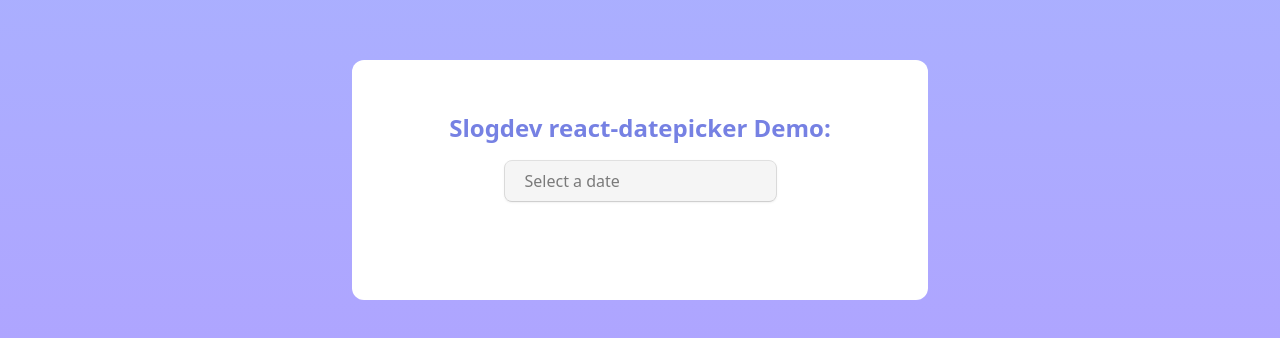
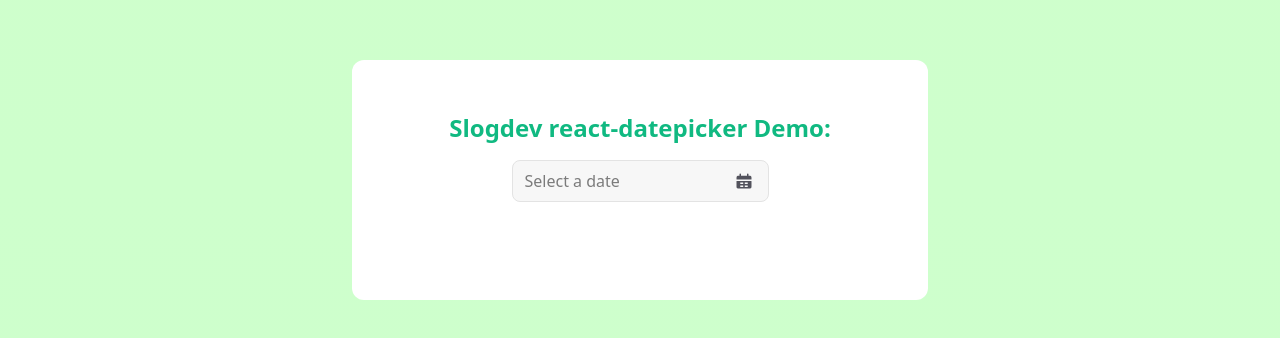
Before and after one commit to slogvo/slog-react-daypicker, a React (Vite) app: page / in a window 1280 px wide. Shown: the part 220-558 px from the top of the page. Built offline with nearby package versions, Linux system fonts and the light colour scheme.

Commit message:
update v1

```diff
--- a/src/App.tsx
+++ b/src/App.tsx
@@ -8,11 +8,11 @@
       className="h-screen w-screen flex items-center justify-center"
       style={{
         backgroundImage:
-          "linear-gradient(0deg, rgb(177, 158, 255), rgb(168, 181, 255))",
+          "linear-gradient(0deg, rgb(205, 255, 204), rgb(207, 255, 204))",
       }}
     >
       <div className="p-5 bg-white w-full max-w-xl mx-auto h-60 rounded-xl flex flex-col items-center">
-        <h1 className="mt-8 text-2xl font-bold text-[#7681e3]">
+        <h1 className="mt-8 text-2xl font-bold text-primary">
           Slogdev react-datepicker Demo:
         </h1>
         <SlogDatePicker />
--- a/src/components/slog-date-picker.tsx
+++ b/src/components/slog-date-picker.tsx
@@ -1,4 +1,4 @@
-import React, { useState } from "react";
+import React, { useRef, useState } from "react";
 import type { DatePickerProps } from "react-datepicker";
 import DatePicker from "react-datepicker";
 import "react-datepicker/dist/react-datepicker.css";
@@ -20,6 +20,9 @@
   const [startDate, setStartDate] = useState<Date | null>(selected || null);
   const [endDate, setEndDate] = useState<Date | null>(null);
 
+  // Khai báo ref cho DatePicker
+  const datePickerRef = useRef<DatePicker | null>(null);
+
   const handleChange = (
     date: Date | [Date | null, Date | null] | null,
     event?: React.SyntheticEvent<any>
@@ -35,18 +38,56 @@
     onChange?.(date, event);
   };
 
+  // Hàm để mở DatePicker khi click vào icon
+  const openDatePicker = () => {
+    if (datePickerRef.current) {
+      datePickerRef.current.setOpen(true); // Mở DatePicker
+    }
+  };
+
   return (
-    <div className="p-4">
+    <div className="p-4 relative">
       <DatePicker
+        ref={datePickerRef} // Thêm ref vào DatePicker
         selected={startDate}
         onChange={handleChange}
         placeholderText={placeholder}
         selectsRange={selectsRange}
         startDate={startDate}
         endDate={endDate}
-        className={`w-full px-3 py-2 border border-gray-300 rounded-md shadow-sm focus:outline-none focus:ring focus:ring-blue-500 focus:border-blue-500 ${className}`}
+        className={`cursor-pointer w-full px-3 py-2 rounded-md focus:outline-none focus:ring focus:ring-primary-500 focus:border-primary-500 ${className}`}
         {...rest}
       />
+      <span
+        className="inline-block absolute top-1/2 right-8 -translate-y-1/2 text-zinc-600 text-sm cursor-pointer"
+        onClick={openDatePicker} // Khi click vào icon, mở DatePicker
+      >
+        <svg
+          xmlns="http://www.w3.org/2000/svg"
+          width={18}
+          height={18}
+          viewBox="0 0 24 24"
+        >
+          <g fill="none">
+            <path
+              fill="currentColor"
+              d="M2 9c0-1.886 0-2.828.586-3.414S4.114 5 6 5h12c1.886 0 2.828 0 3.414.586S22 7.114 22 9c0 .471 0 .707-.146.854C21.707 10 21.47 10 21 10H3c-.471 0-.707 0-.854-.146C2 9.707 2 9.47 2 9"
+            ></path>
+            <path
+              fill="currentColor"
+              fillRule="evenodd"
+              d="M2 18c0 1.886 0 2.828.586 3.414S4.114 22 6 22h12c1.886 0 2.828 0 3.414-.586S22 19.886 22 18v-5c0-.471 0-.707-.146-.854C21.707 12 21.47 12 21 12H3c-.471 0-.707 0-.854.146C2 12.293 2 12.53 2 13zm5-3c0-.471 0-.707.146-.854C7.293 14 7.53 14 8 14h2c.471 0 .707 0 .854.146c.146.147.146.383.146.854s0 .707-.146.854C10.707 16 10.47 16 10 16H8c-.471 0-.707 0-.854-.146C7 15.707 7 15.47 7 15m.146 3.146C7 18.293 7 18.53 7 19s0 .707.146.854C7.293 20 7.53 20 8 20h2c.471 0 .707 0 .854-.146C11 19.707 11 19.47 11 19s0-.707-.146-.854C10.707 18 10.47 18 10 18H8c-.471 0-.707 0-.854.146M13 15c0-.471 0-.707.146-.854C13.293 14 13.53 14 14 14h2c.471 0 .707 0 .854.146c.146.147.146.383.146.854s0 .707-.146.854C16.707 16 16.47 16 16 16h-2c-.471 0-.707 0-.854-.146C13 15.707 13 15.47 13 15m.146 3.146C13 18.293 13 18.53 13 19s0 .707.146.854c.147.146.383.146.854.146h2c.471 0 .707 0 .854-.146C17 19.707 17 19.47 17 19s0-.707-.146-.854C16.707 18 16.47 18 16 18h-2c-.471 0-.707 0-.854.146"
+              clipRule="evenodd"
+            ></path>
+            <path
+              stroke="currentColor"
+              strokeLinecap="round"
+              strokeWidth={2}
+              d="M7 3v3m10-3v3"
+            ></path>
+          </g>
+        </svg>
+      </span>
     </div>
   );
 };
--- a/src/styles/index.css
+++ b/src/styles/index.css
@@ -23,14 +23,83 @@
 }
 
 .react-datepicker__input-container {
-  background-color: #f5f5f5 !important;
+  background-color: #f5f5f5bb !important;
   border: solid 1px #e3e3e3 !important;
   border-radius: 8px;
 }
 
-.react-datepicker__input-container > input {
-  padding: 8px 20px;
-  cursor: pointer;
-  outline: none;
-  border: none;
+.react-datepicker__day--selected,
+.react-datepicker__day--in-selecting-range,
+.react-datepicker__day--in-range,
+.react-datepicker__month-text--selected,
+.react-datepicker__month-text--in-selecting-range,
+.react-datepicker__month-text--in-range,
+.react-datepicker__quarter-text--selected,
+.react-datepicker__quarter-text--in-selecting-range,
+.react-datepicker__quarter-text--in-range,
+.react-datepicker__year-text--selected,
+.react-datepicker__year-text--in-selecting-range,
+.react-datepicker__year-text--in-range {
+  border-radius: 0.3rem;
+  background-color: var(--color-primary) !important;
+  color: #fff;
 }
+
+.react-datepicker__month-container {
+  padding: 10px !important;
+}
+
+.react-datepicker__header {
+  background: none !important;
+}
+
+.react-datepicker__day--keyboard-selected,
+.react-datepicker__month-text--keyboard-selected,
+.react-datepicker__quarter-text--keyboard-selected,
+.react-datepicker__year-text--keyboard-selected {
+  border-radius: 0.3rem;
+  background-color: var(--color-primary-100) !important;
+  color: #21c48ecc !important;
+}
+
+button.react-datepicker__navigation.react-datepicker__navigation--next,
+button.react-datepicker__navigation.react-datepicker__navigation--previous {
+  top: 10px !important;
+  border: solid 1px #e9e9e9;
+  border-radius: 9999px;
+  display: flex;
+  align-items: center;
+  justify-content: center;
+}
+
+button.react-datepicker__navigation.react-datepicker__navigation--next {
+  right: 8px !important;
+}
+button.react-datepicker__navigation.react-datepicker__navigation--previous {
+  left: 8px !important;
+}
+.react-datepicker__navigation-icon {
+  top: 0 !important;
+  right: 0 !important;
+  left: 0 !important;
+}
+
+.react-datepicker {
+  border: none !important;
+  padding: 4px;
+  box-shadow: rgba(149, 157, 165, 0.2) 0px 8px 24px !important;
+  border-radius: 16px !important;
+}
+
+.react-datepicker-popper .react-datepicker__triangle {
+  stroke: none !important;
+}
+
+.react-datepicker__day-names {
+  margin-top: 12px !important;
+}
+
+.react-datepicker__day-names > .react-datepicker__day-name {
+  font-weight: 600;
+  color: #3e3e3e;
+}
```
